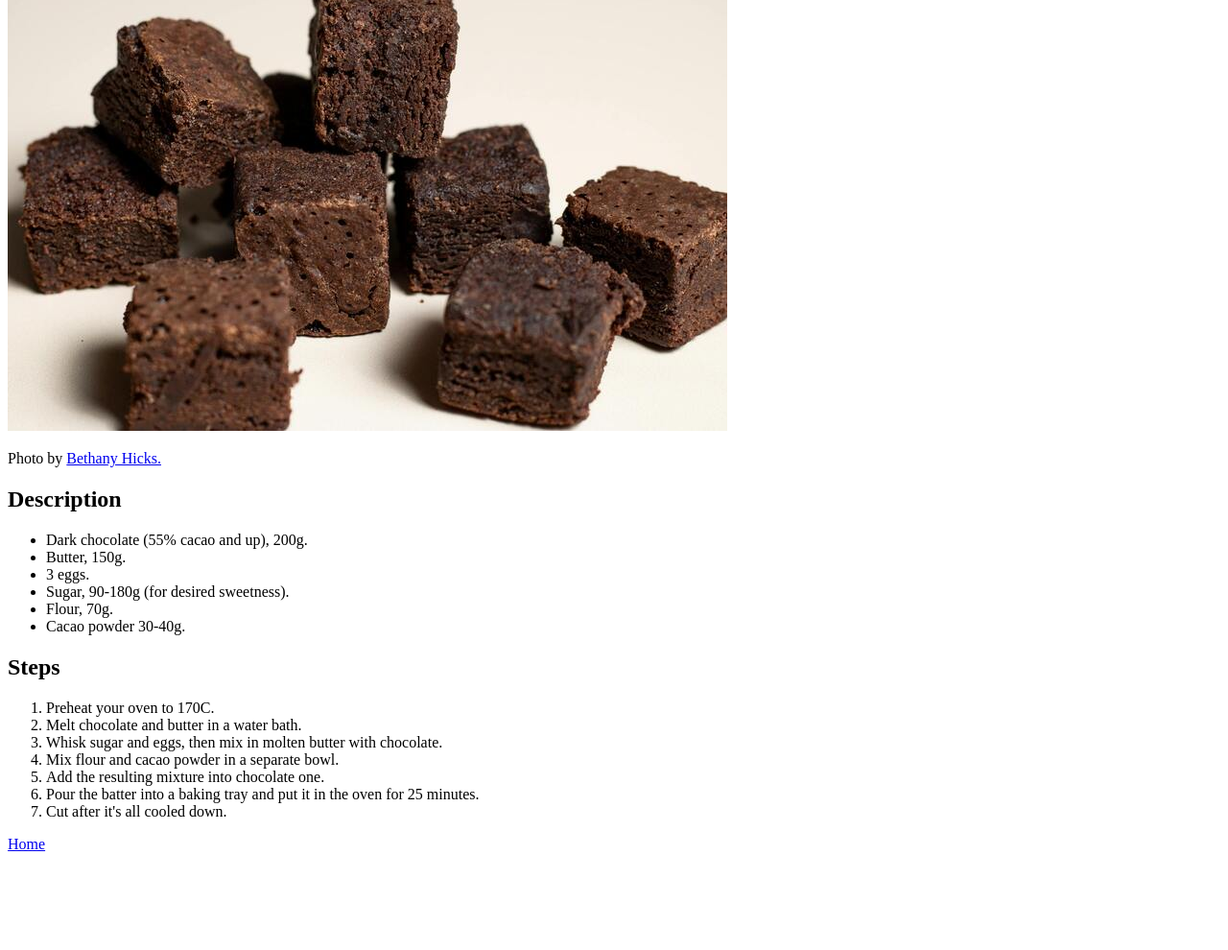
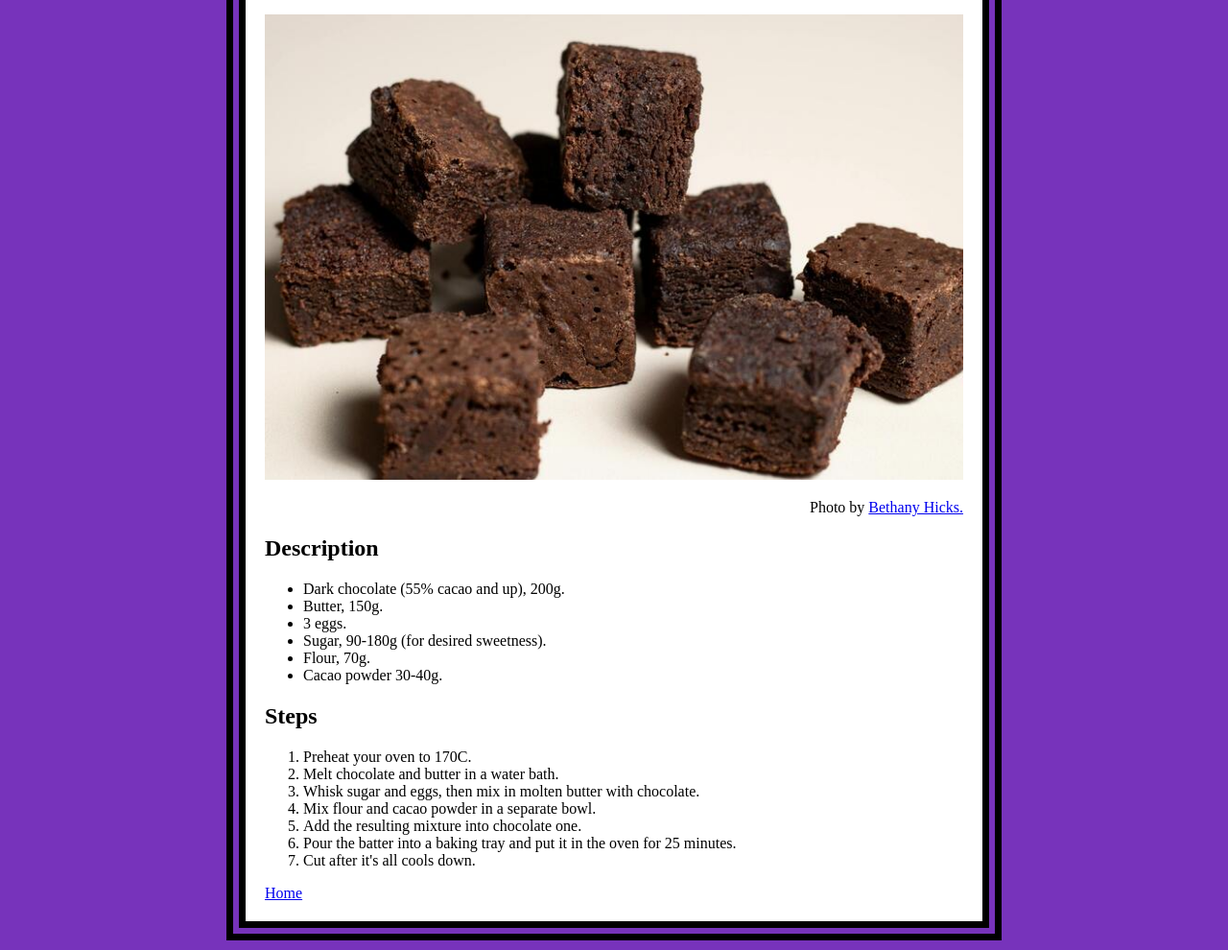
Before and after one commit to GenericImaginaryOwl/odin-recipes, a plain HTML site: page recipes/brownies.html in a window 1280 px wide. Shown: the part 131-1121 px from the top of the page at 96% size. Before the commit the page ends 1028 px from the top, so only its background shows below. Drawn offline with Linux system fonts and the light colour scheme.

Commit message:
Add simple css styling

```diff
--- a/recipes/brownies.html
+++ b/recipes/brownies.html
@@ -3,11 +3,12 @@
     <head>
         <meta charset="UTF-8">
         <title>Brownies</title>
+        <link rel="stylesheet" href="../style.css">
     </head>
     <body>
         <h1>Brownies</h1>
         <img src="../pic/brownies.jpg" alt="A pile of qube-shaped brownies" height="500" width="750">
-        <p>Photo by <a href="https://www.pexels.com/photo/close-up-shot-of-brownies-14576526/" rel="noopener noreferrer">Bethany Hicks.</a></p>
+        <p class="link">Photo by <a href="https://www.pexels.com/photo/close-up-shot-of-brownies-14576526/" rel="noopener noreferrer">Bethany Hicks.</a></p>
         <h2>Description</h2>
         <ul>
             <li>Dark chocolate (55% cacao and up), 200g.</li>
@@ -25,9 +26,9 @@
             <li>Mix flour and cacao powder in a separate bowl.</li>
             <li>Add the resulting mixture into chocolate one.</li>
             <li>Pour the batter into a baking tray and put it in the oven for 25 minutes.</li>
-            <li>Cut after it's all cooled down.</li>
+            <li>Cut after it's all cools down.</li>
 
         </ol>
-        <a href="../index.html">Home</a>
+        <a href="../index.html" class="link">Home</a>
     </body>
 </html>
--- /dev/null
+++ b/style.css
@@ -0,0 +1,35 @@
+html {
+    box-sizing: border-box;
+    background-color: #5500aacc;
+    font-family: Ge
+}
+
+body {
+    background-color: white;
+    margin: 30px 20%;
+    padding: 20px;
+    outline: double black 20px;
+
+}
+
+h1 {
+    text-align: center;
+    padding: 8px;
+}
+
+ul, ol{
+    margin-left: auto;
+    margin-right: auto;
+
+}
+
+
+
+img{
+    width: 100%;
+    height: auto;
+}
+
+.link {
+    text-align: right;
+}
```
Also changed, not shown: index.html (+2 -1 lines), recipes/baked-potatoes.html (+3 -2 lines), recipes/french-toast.html (+3 -2 lines), recipes/shakshouka.html (+3 -2 lines).
